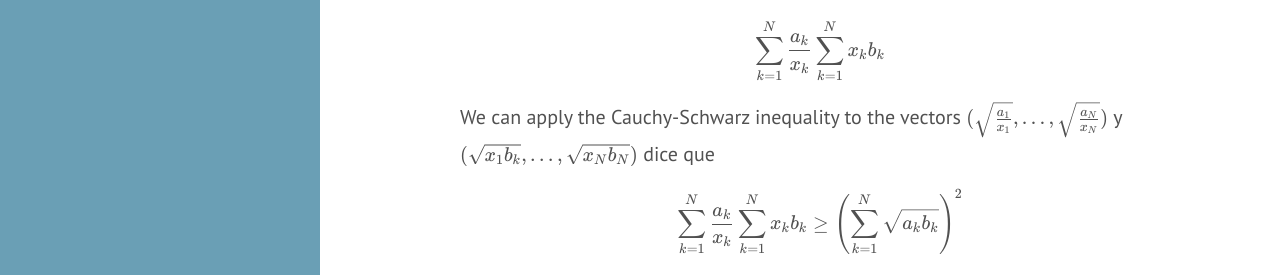
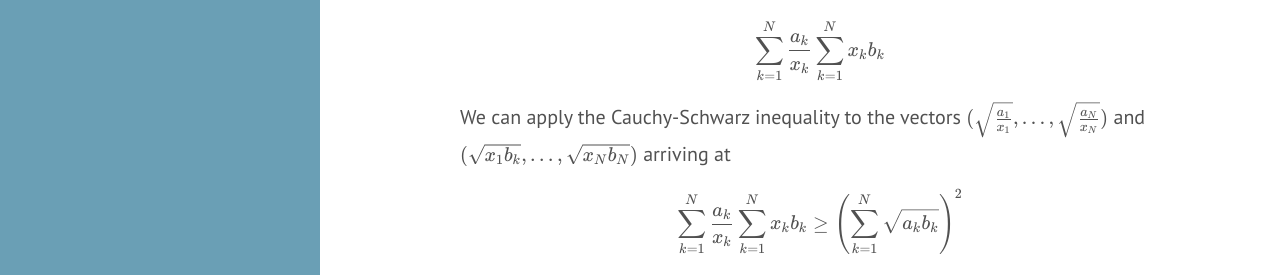
Before and after one commit to homomorfismo/blog, a Jekyll site: the page built from _posts/2022-03-13-silly-minimization-with-cs.md, in a window 1280 px wide and 900 px high, scrolled down 342 px. Shown: the part 156-431 px from the top of the window. Built offline with Jekyll 4.4.1, drawn with Linux system fonts in a browser that asks for light colours; nearby versions of some CDN libraries.

Commit message:
Update 2022-03-13-silly-minimization-with-cs.md

```diff
--- a/_posts/2022-03-13-silly-minimization-with-cs.md
+++ b/_posts/2022-03-13-silly-minimization-with-cs.md
@@ -28,7 +28,7 @@ $$
 
 
 
-We can apply the Cauchy-Schwarz inequality to the vectors $({\sqrt{\frac{a_1}{x_1}},\dots,\sqrt{\frac{a_N}{x_N}}})$ y $({\sqrt{x_1b_k}}, \dots, {\sqrt{x_Nb_N}})$ dice que
+We can apply the Cauchy-Schwarz inequality to the vectors $({\sqrt{\frac{a_1}{x_1}},\dots,\sqrt{\frac{a_N}{x_N}}})$ and $({\sqrt{x_1b_k}}, \dots, {\sqrt{x_Nb_N}})$ arriving at
 
 
 
```
